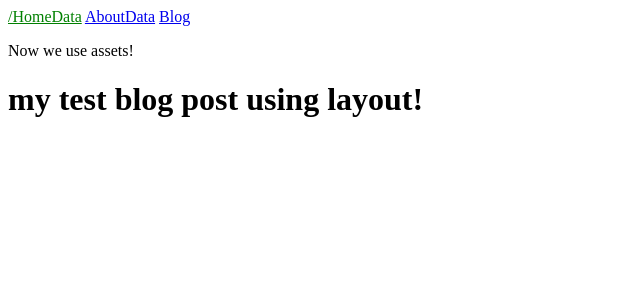
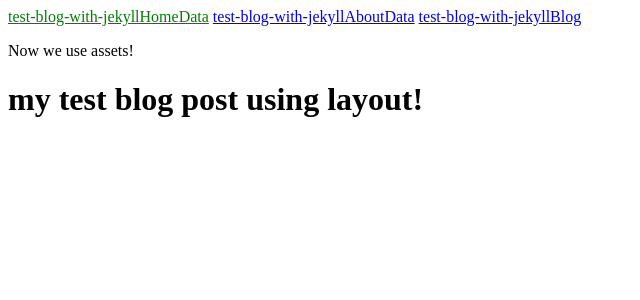
Before and after one commit to thomassuedbroecker/test-blog-with-jekyll, a Jekyll site: the page built from index.html, in a window 1280 px wide. Shown: the top 300 px of the page, without its empty margins (0-640 px from the left). Built offline with Jekyll 4.4.1, drawn with Linux system fonts in a browser that asks for light colours.

Commit message:
change the navigation

```diff
--- a/_data/navigation.yml
+++ b/_data/navigation.yml
@@ -1,4 +1,4 @@
-- name: /HomeData
+- name: HomeData
   link: /
 - name: AboutData
   link: /about.html
--- a/_includes/navigation.html
+++ b/_includes/navigation.html
@@ -1,5 +1,5 @@
 <nav>
     {% for item in site.data.navigation %}
-      <a href="{{ item.link }}" {% if page.url == item.link %}class="current"{% endif %}>{{ item.name }}</a>
+      <a href="{{ item.link }}" {% if page.url == item.link %}class="current"{% endif %}>test-blog-with-jekyll{{ item.name }}</a>
     {% endfor %}
 </nav>
```
